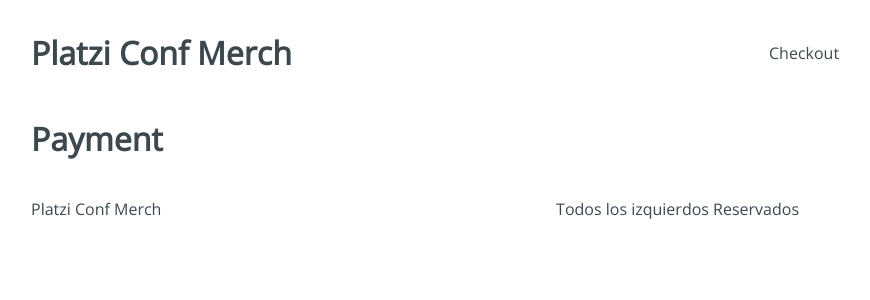
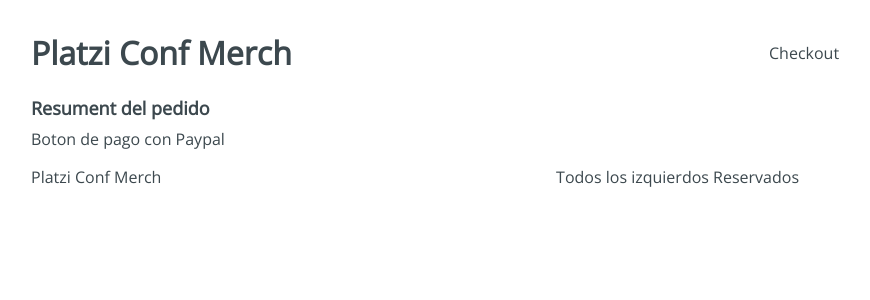
Before and after one commit to Beppo8/React-merch, a React app: page /checkout/payment in a window 1280 px wide. Shown: the top 300 px of the page, without its empty margins (225-1095 px from the left). Built offline with nearby package versions, Linux system fonts and the light colour scheme.

Commit message:
Layout: payment flow

```diff
--- a/src/containers/Payment.jsx
+++ b/src/containers/Payment.jsx
@@ -1,8 +1,16 @@
 import React from 'react';
+import '../styles/components/Payment.css'
 
 const Payment = () => {
     return (
-        <h1>Payment</h1>
+        <div className="Payment">
+            <div className="Payment-content">
+                <h3>Resument del pedido</h3>
+                <div className="Payment-button">
+                    Boton de pago con Paypal
+                </div>
+            </div>
+        </div>
     );
 }
 
--- a/src/containers/Success.jsx
+++ b/src/containers/Success.jsx
@@ -1,9 +1,18 @@
-import React from 'react'
+import React from 'react';
+import '../styles/components/Success.css';
 
 const Success = () => {
     return (
-        <h1>Success</h1>
-    )
+        <div className="Success">
+            <div className="Success-content">
+                <h2>Gracias por tu compra</h2>
+                <span>Tu pedido llegara en 3 dias a tu direccion</span>
+                <div className="Success-map">
+                    Google maps
+                </div>
+            </div>
+        </div>
+    );
 }
 
-export default Success
+export default Success;
--- a/src/routes/App.jsx
+++ b/src/routes/App.jsx
@@ -3,7 +3,7 @@
 
 import Home from '../containers/Home';
 import Checkout from '../containers/Checkout';
-import Information from '../containers/Home';
+import Information from '../containers/Information';
 import Payment from '../containers/Payment';
 import Success from '../containers/Success';
 import NotFound from '../containers/NotFound';
--- /dev/null
+++ b/src/styles/components/Payment.css
@@ -0,0 +1,34 @@
+.Payment {
+    grid-template-columns: 3fr 1fr;
+    grid-gap: 2rem;
+    grid-row-gap: 1.5em;
+    display: grid;
+  }
+  .Payment-back {
+    margin: 10px 0 0 0;
+  }
+  .Payment-item {
+    display: flex;
+    justify-content: space-between;
+    align-items: center;
+  }
+  .Payment-item .fas {
+    margin: 0 0 0 10px;
+    color: rgba(0,0,0,0.4);
+    cursor: pointer;
+  }
+  .Payment-item button {
+    background-color: transparent;
+    border: none;
+    outline: none;
+  }
+  .Payment-element {
+    display: flex;
+    justify-content: space-between;
+    align-items: center;
+    width: 100%;
+    border-bottom: 1px solid #eee;
+  }
+  .Payment-element h4 {
+    margin: 0;
+  }
```
